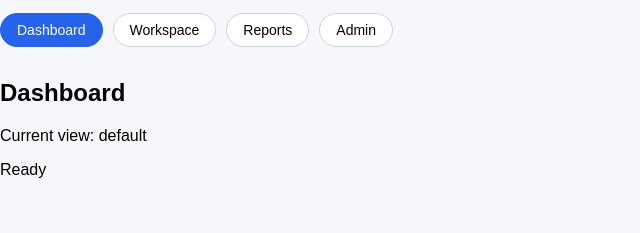
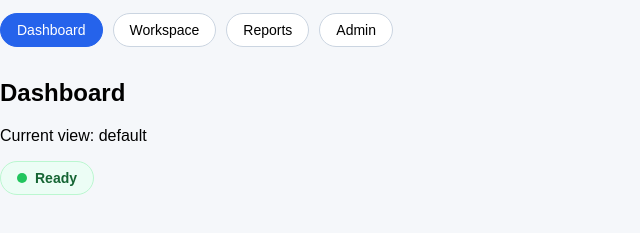
Before and after one commit to CCROWHURST1963/OpportunityOS-Phoenix, a website with bundled scripts: page index.html in a window 1280 px wide. Shown: the part 79-312 px from the top of the page, without its empty margins (0-640 px from the left). Built offline with nearby package versions, Linux system fonts and the light colour scheme.

Commit message:
PHX-004 Phoenix status pill component

```diff
--- a/src/app/app.js
+++ b/src/app/app.js
@@ -45,7 +45,7 @@ export class App {
 
 
         new StatusBarController(this.state)
-            .render(document.getElementById("phoenix-status"));
+            .mount(document.getElementById("phoenix-status"));
 
     }
 
--- a/src/controllers/StatusBarController.js
+++ b/src/controllers/StatusBarController.js
@@ -2,19 +2,36 @@ export class StatusBarController {
 
     constructor(state) {
         this.state = state;
+        this.container = null;
     }
 
-    render(container) {
 
-        container.innerHTML = `
+    mount(container) {
 
-            <footer class="phoenix-status">
+        this.container = container;
 
-                <span>
-                    Ready
-                </span>
+        this.render();
 
-            </footer>
+        this.state.subscribe(() => {
+            this.render();
+        });
+
+    }
+
+
+    render() {
+
+        const status = this.state.get("status");
+
+        this.container.innerHTML = `
+
+            <div class="phoenix-status-pill">
+
+                <span class="status-dot"></span>
+
+                ${status}
+
+            </div>
 
         `;
 
--- a/styles/app.css
+++ b/styles/app.css
@@ -28,3 +28,41 @@
     border-color: #2563eb;
 
 }
+
+
+.phoenix-status-pill {
+
+    display: inline-flex;
+
+    align-items: center;
+
+    gap: 8px;
+
+    padding: 8px 16px;
+
+    border-radius: 999px;
+
+    background: #ecfdf5;
+
+    color: #166534;
+
+    border: 1px solid #bbf7d0;
+
+    font-weight: 600;
+
+    font-size: 14px;
+
+}
+
+
+.status-dot {
+
+    width: 10px;
+
+    height: 10px;
+
+    border-radius: 50%;
+
+    background: #22c55e;
+
+}
```
